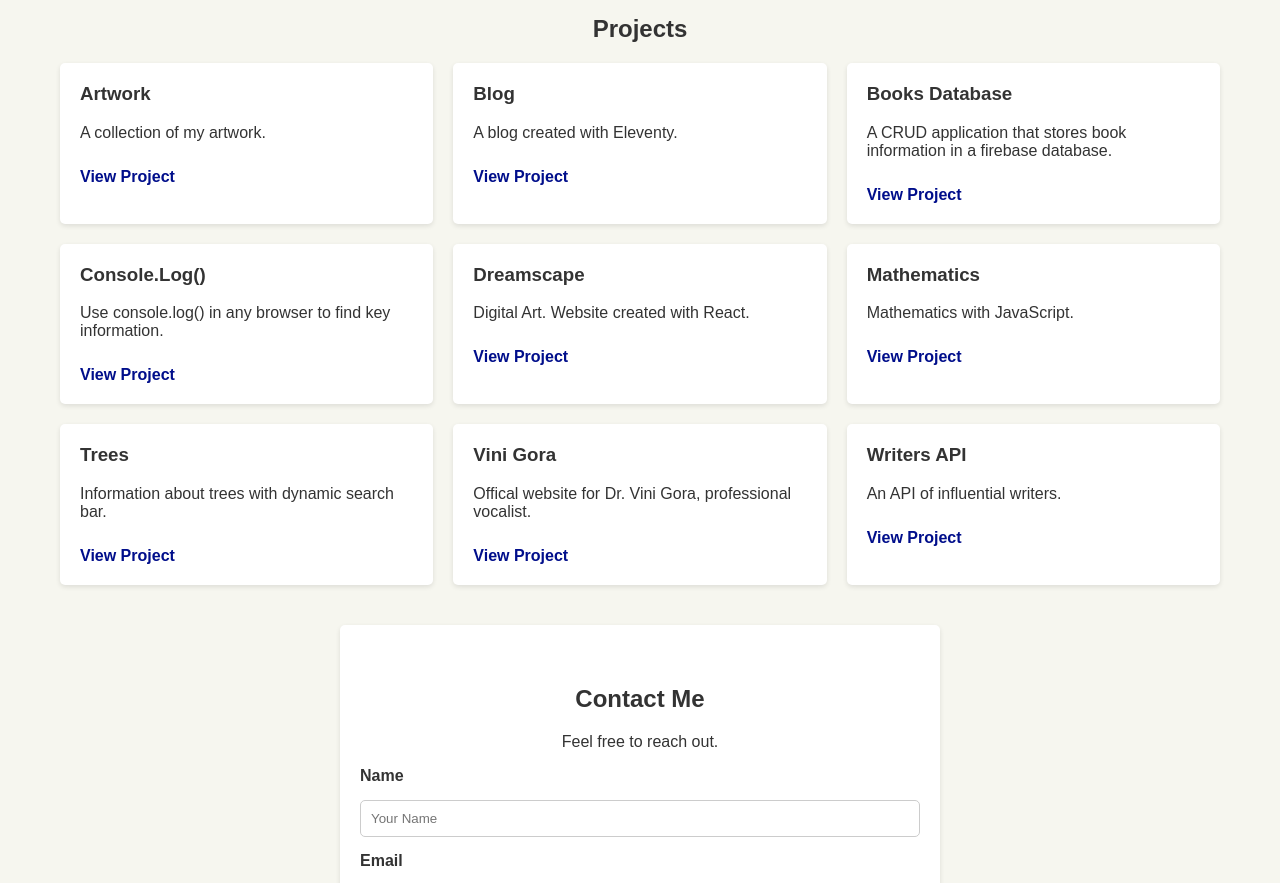
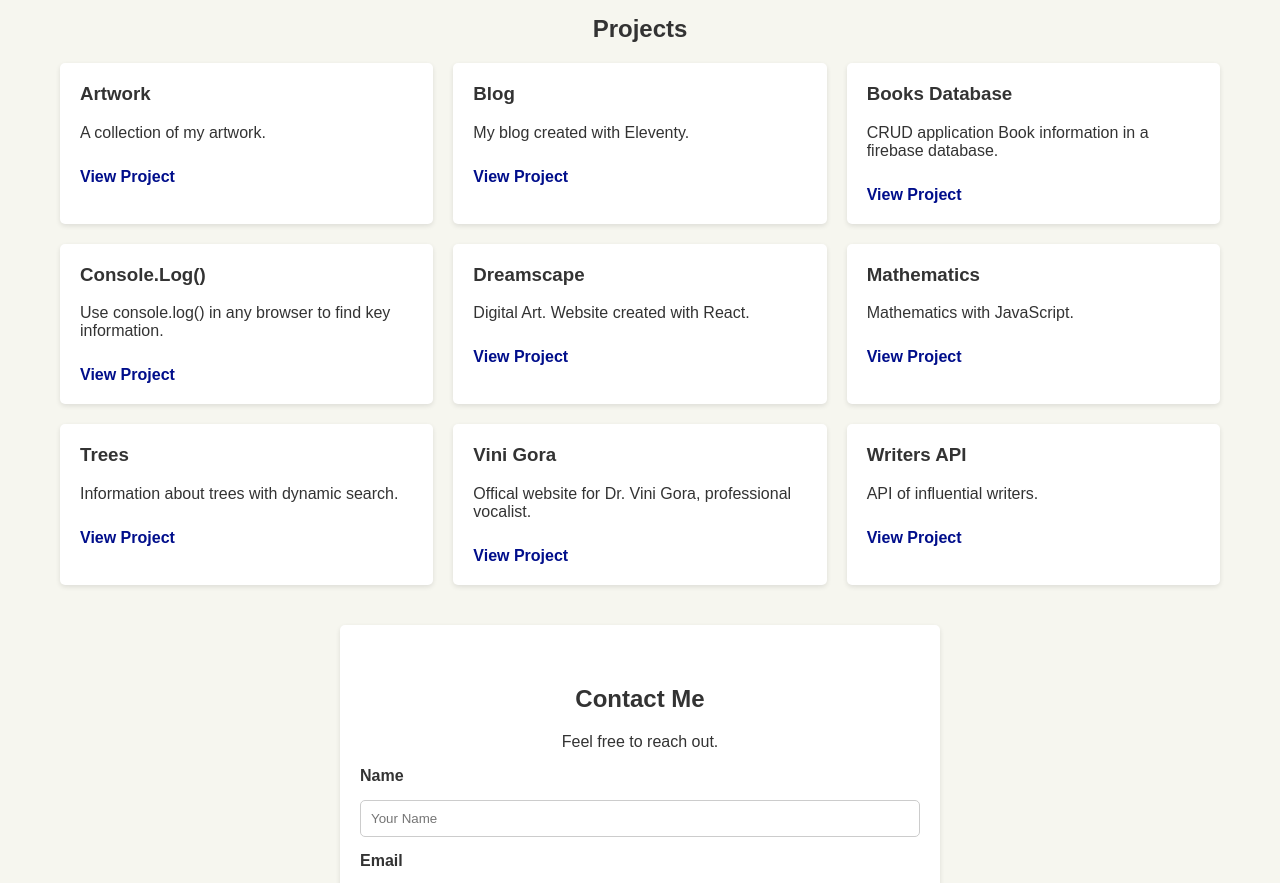
Before and after one commit to kironroy/kironroy-react, a React (Create React App) app: page / in a window 1280 px wide. Shown: the part 1100-1983 px from the top of the page. Built offline with nearby package versions, Linux system fonts and the light colour scheme; a web font is replaced by a local one.

Commit message:
Update Portfolio.js
- Better keywords

```diff
--- a/src/components/Portfolio.js
+++ b/src/components/Portfolio.js
@@ -29,26 +29,26 @@ const projects = [
   {
     id: 6,
     title: 'Books Database',
-    description: 'A CRUD application that stores book information in a firebase database.',
+    description: 'CRUD application Book information in a firebase database.',
     link: 'https://books-database.netlify.app/',
   },
 
   {
     id: 8,
     title: 'Writers API',
-    description: 'An API of influential writers.',
+    description: 'API of influential writers.',
     link: 'https://kironroy.dev/content',
   },
   {
     id: 9,
     title: 'Blog',
-    description: 'A blog created with Eleventy.',
+    description: 'My blog created with Eleventy.',
     link: 'https://kironroyblog.netlify.app/',
   },
   {
     id: 10,
     title: 'Trees',
-    description: 'Information about trees with dynamic search bar.',
+    description: 'Information about trees with dynamic search.',
     link: 'https://treesinfo.netlify.app/',
   },
   {
```
